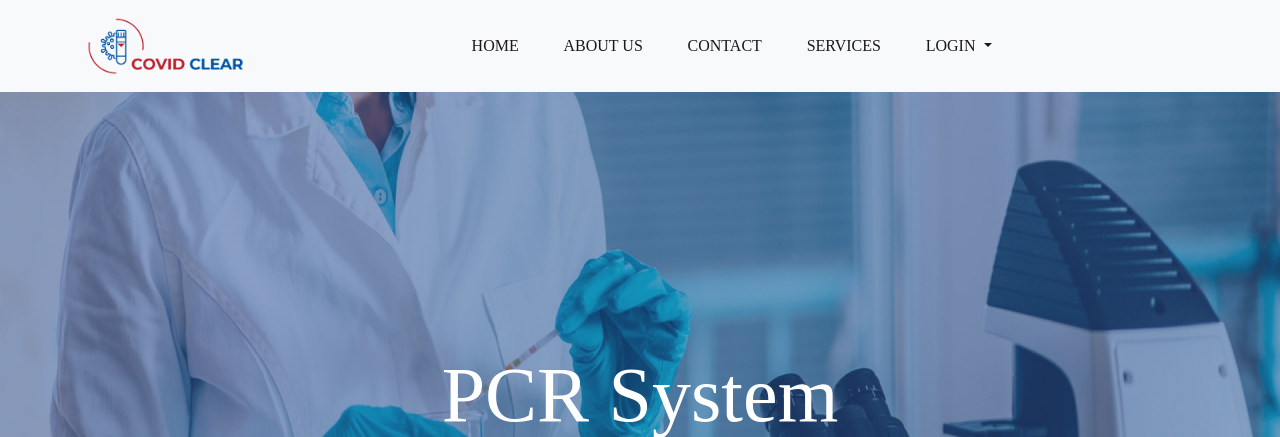
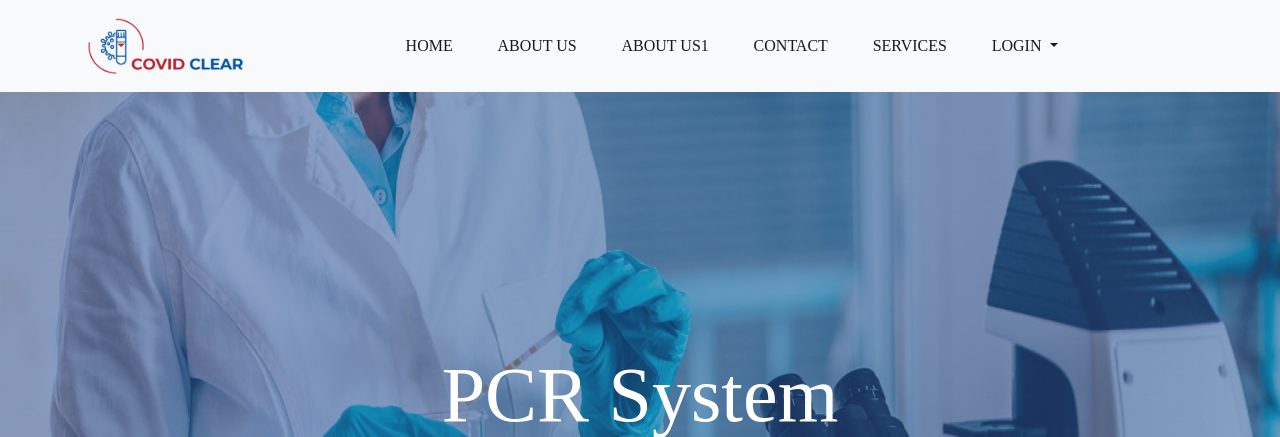
Before and after one commit to jamshaidcheena/covidclear1, a PHP site: page / in a window 1280 px wide. Shown: the top 437 px of the page. Run offline with PHP 8.4, Linux system fonts and the light colour scheme; some libraries are stand-ins or nearby versions.

Commit message:
changes by jamshaid cheena in file index.php

```diff
--- a/index.php
+++ b/index.php
@@ -28,6 +28,9 @@
         </li>
         <li class="nav-item">
           <a class="nav-link active" href="#">ABOUT US</a>
+        </li>
+        <li class="nav-item">
+          <a class="nav-link active" href="#">ABOUT US1</a>
         </li>
         <li class="nav-item">
           <a class="nav-link active" href="#">CONTACT</a>
```
